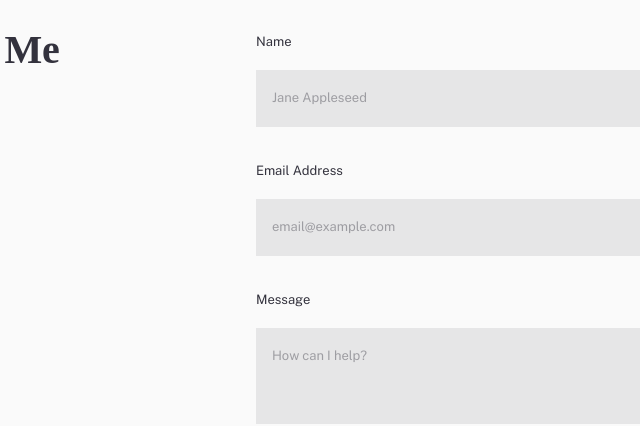
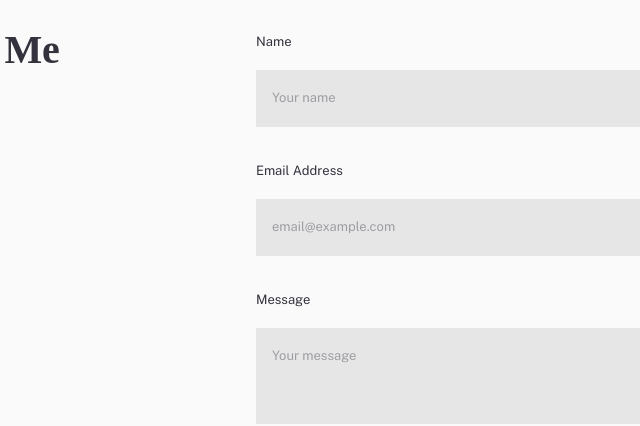
Before and after one commit to ClementGC/Minimalist-Portfolio-ECF, a plain HTML site: page contact.html in a window 1280 px wide. Shown: the part 530-956 px from the top of the page, 263-903 px from the left. Drawn offline with nearby package versions, Linux system fonts and the light colour scheme; a web font is replaced by a local one.

Commit message:
contact fix

```diff
--- a/contact.html
+++ b/contact.html
@@ -58,7 +58,7 @@
                     <div class="contact-form-input">
                         <label for="name">Name</label>
                         <span class="error-message error-message-name"></span>
-                        <input type="text" id="name" class="default" name="name" placeholder="Jane Appleseed" required/>
+                        <input type="text" id="name" class="default" name="name" placeholder="Your name" required/>
                     </div>
                     <div class="contact-form-input">
                         <label for="email">Email Address</label>
@@ -68,7 +68,7 @@
                     <div class="contact-form-input">
                         <label for="message">Message</label>
                         <span class="error-message error-message-textarea"></span>
-                        <textarea name="message" id="message" class="default" required placeholder="How can I help?"></textarea>
+                        <textarea name="message" id="message" class="default" required placeholder="Your message"></textarea>
                     </div>
                     <button type="submit" class="button button-primary" disabled>Send Message</button>
                 </form>
```
